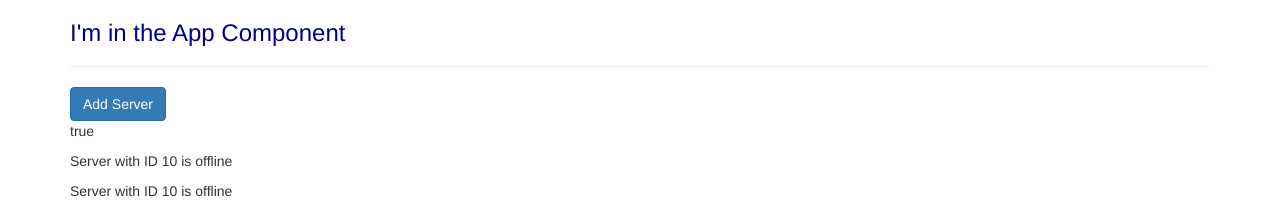
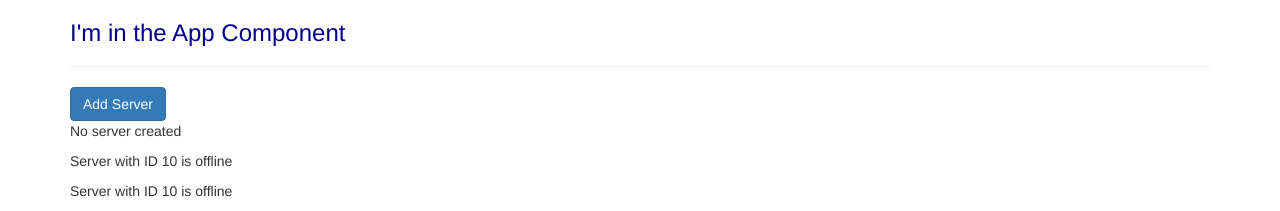
Before and after one commit to Zwilcox96/angular-course, an Angular app: page / in a window 1280 px wide. Shown: the top 211 px of the page. Built offline with nearby package versions, Linux system fonts and the light colour scheme.

Commit message:
Bound TS method to click
Lecture 27/28

```diff
--- a/src/app/servers/servers.component.html
+++ b/src/app/servers/servers.component.html
@@ -1,6 +1,8 @@
 <button
   class="btn btn-primary"
-  [disabled]="!allowNewServer">Add Server</button>
-<p [innerText]="allowNewServer"></p>
+  [disabled]="!allowNewServer"
+  (click)="onCreateServer()">Add Server</button>
+<!-- <p [innerText]="allowNewServer"></p> -->
+<p>{{serverCreationStatus}}</p>
 <app-server></app-server>
 <app-server></app-server>
--- a/src/app/servers/servers.component.ts
+++ b/src/app/servers/servers.component.ts
@@ -8,6 +8,7 @@
 })
 export class ServersComponent implements OnInit {
   allowNewServer = false;
+  serverCreationStatus = 'No server created';
 
   constructor() {
     setTimeout(() => {
@@ -18,4 +19,8 @@
   ngOnInit() {
   }
 
+  onCreateServer() {
+    this.serverCreationStatus = 'Server was created';
+  }
+
 }
```
